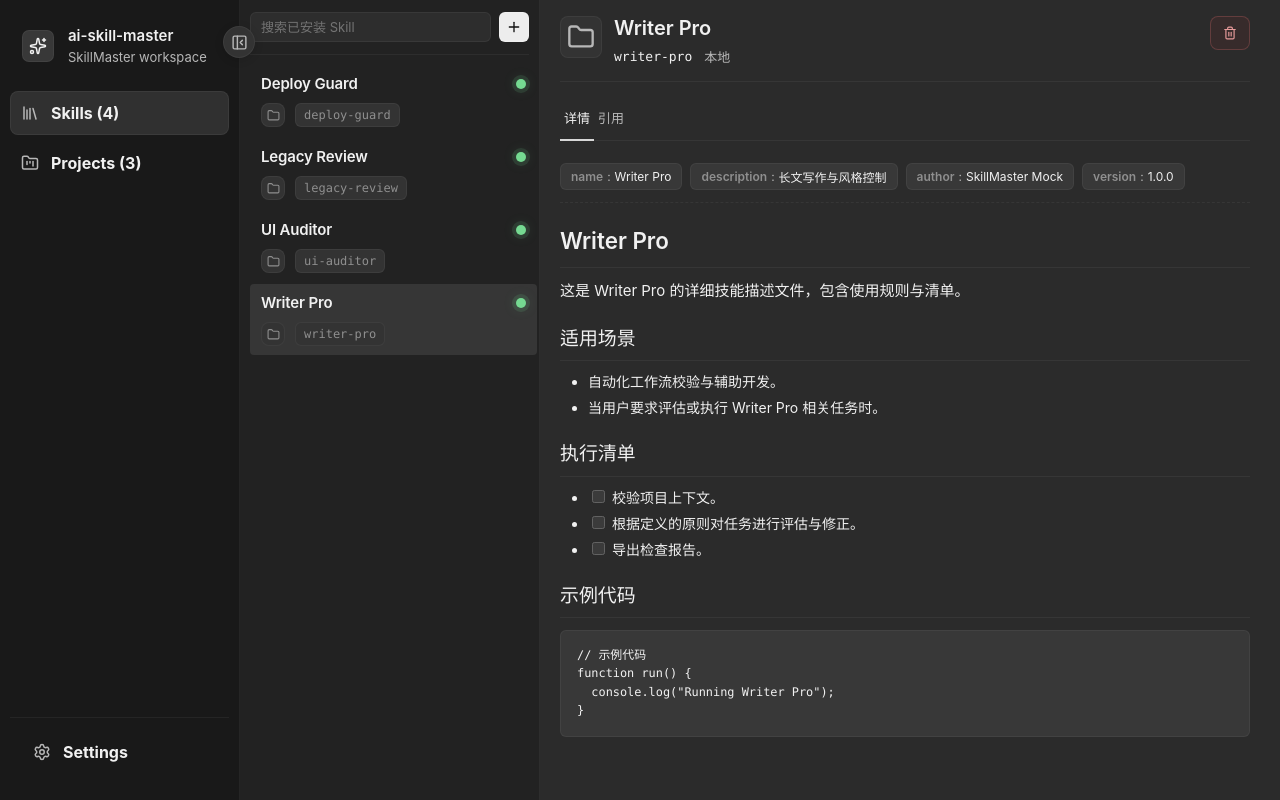
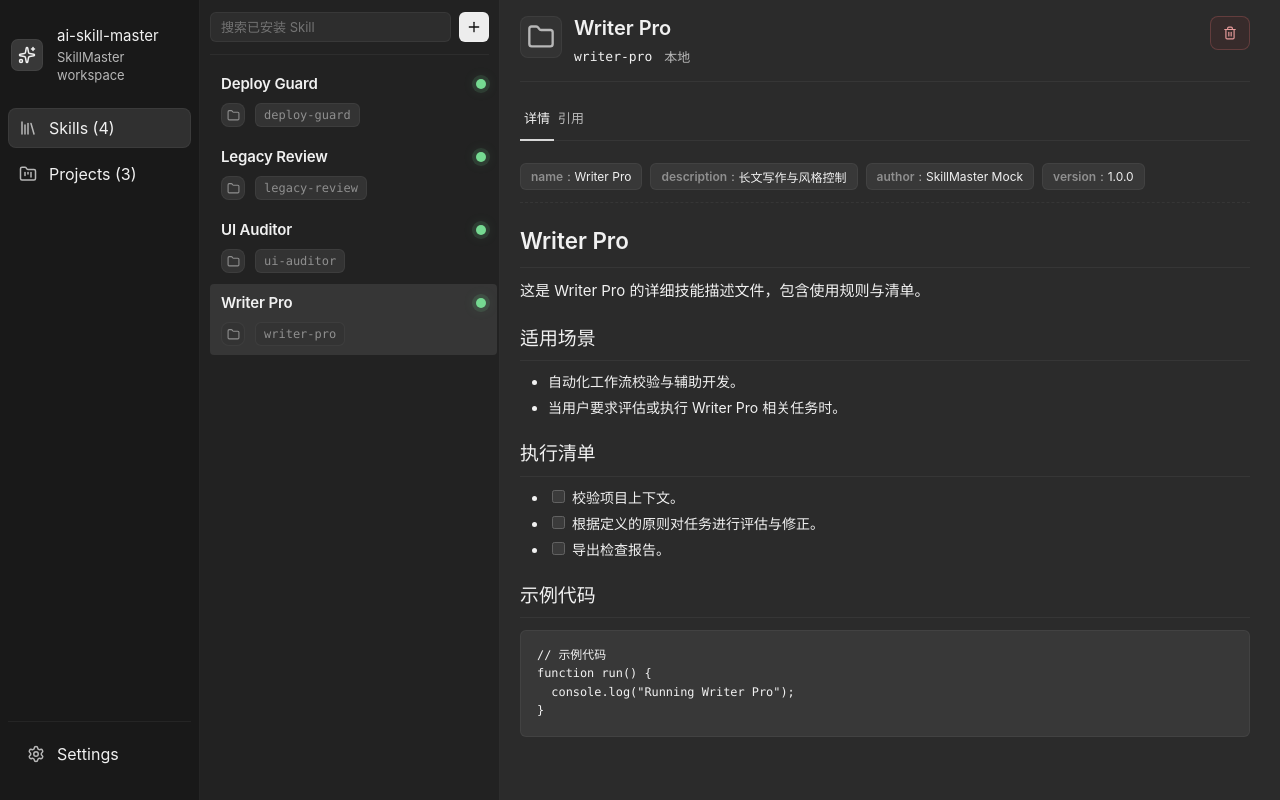
Before and after one commit to zacktian89/ai-skill-master, a Vue app: page / in a window 1280 px wide. Built offline with nearby package versions, Linux system fonts and the light colour scheme.

Commit message:
feat: implement core application shell with sidebar navigation and theming support

```diff
--- a/src/App.vue
+++ b/src/App.vue
@@ -23,6 +23,8 @@ const snapshot = ref<AppSnapshot | null>(null);
 const selectedSkillId = ref<string | null>(null);
 const selectedProjectId = ref<string | null>(null);
 const sidebarCollapsed = ref(false);
+const sidebarWidth = ref(200);
+const isDragging = ref(false);
 const themeMode = ref<ThemeMode>(readThemeMode());
 const loading = ref(true);
 const error = ref<string | null>(null);
@@ -78,10 +80,20 @@ onUnmounted(() => {
 </script>
 
 <template>
-  <div class="app-shell" :data-theme="themeMode" :class="{ 'app-shell--sidebar-collapsed': sidebarCollapsed }">
+  <div
+    class="app-shell"
+    :data-theme="themeMode"
+    :class="{
+      'app-shell--sidebar-collapsed': sidebarCollapsed,
+      'app-shell--dragging': isDragging
+    }"
+    :style="{ '--sidebar-width': `${sidebarCollapsed ? 54 : sidebarWidth}px` }"
+  >
     <Sidebar
       v-model:active-section="activeSection"
       v-model:collapsed="sidebarCollapsed"
+      v-model:sidebar-width="sidebarWidth"
+      v-model:is-dragging="isDragging"
       :snapshot="snapshot"
     />
 
--- a/src/components/Sidebar.vue
+++ b/src/components/Sidebar.vue
@@ -16,11 +16,15 @@ const props = defineProps<{
   activeSection: Section;
   collapsed: boolean;
   snapshot: AppSnapshot | null;
+  sidebarWidth: number;
+  isDragging: boolean;
 }>();
 
-defineEmits<{
+const emit = defineEmits<{
   "update:activeSection": [value: Section];
   "update:collapsed": [value: boolean];
+  "update:sidebarWidth": [value: number];
+  "update:isDragging": [value: boolean];
 }>();
 
 const workspaceState = computed(() => {
@@ -58,6 +62,40 @@ const navItems = computed(() => [
     icon: FolderKanban,
   },
 ]);
+
+const startResize = (e: MouseEvent) => {
+  e.preventDefault();
+  emit("update:isDragging", true);
+  const startX = e.clientX;
+  const startWidth = props.collapsed ? 54 : props.sidebarWidth;
+
+  const onMouseMove = (moveEvent: MouseEvent) => {
+    const deltaX = moveEvent.clientX - startX;
+    const nextWidth = startWidth + deltaX;
+
+    if (props.collapsed) {
+      if (nextWidth > 100) {
+        emit("update:collapsed", false);
+        emit("update:sidebarWidth", Math.max(150, nextWidth));
+      }
+    } else {
+      if (nextWidth < 120) {
+        emit("update:collapsed", true);
+      } else {
+        emit("update:sidebarWidth", Math.min(300, Math.max(150, nextWidth)));
+      }
+    }
+  };
+
+  const onMouseUp = () => {
+    emit("update:isDragging", false);
+    window.removeEventListener("mousemove", onMouseMove);
+    window.removeEventListener("mouseup", onMouseUp);
+  };
+
+  window.addEventListener("mousemove", onMouseMove);
+  window.addEventListener("mouseup", onMouseUp);
+};
 </script>
 
 <template>
@@ -74,17 +112,6 @@ const navItems = computed(() => [
       </div>
     </div>
 
-    <button
-      class="rail-collapse-button"
-      type="button"
-      :aria-label="collapsed ? '展开侧边栏' : '折叠侧边栏'"
-      :title="collapsed ? '展开侧边栏' : '折叠侧边栏'"
-      @click="$emit('update:collapsed', !collapsed)"
-    >
-      <PanelLeftOpen v-if="collapsed" :size="17" />
-      <PanelLeftClose v-else :size="17" />
-    </button>
-
     <nav class="rail-nav" aria-label="Primary">
       <button
         v-for="item in navItems"
@@ -93,7 +120,7 @@ const navItems = computed(() => [
         :class="{ active: activeSection === item.id }"
         :title="collapsed ? `${item.title} (${item.count})` : undefined"
         :aria-label="collapsed ? `${item.title} (${item.count})` : undefined"
-        @click="$emit('update:activeSection', item.id)"
+        @click="emit('update:activeSection', item.id)"
       >
         <component :is="item.icon" :size="18" />
         <span class="rail-nav-copy">
@@ -104,11 +131,22 @@ const navItems = computed(() => [
 
     <div class="rail-footer">
       <button
+        v-if="collapsed"
+        class="rail-nav-button rail-expand-button-narrow"
+        type="button"
+        aria-label="展开侧边栏"
+        title="展开侧边栏"
+        @click="emit('update:collapsed', false)"
+      >
+        <PanelLeftOpen :size="18" />
+      </button>
+
+      <button
         class="rail-nav-button rail-nav-button--footer"
         :class="{ active: activeSection === 'settings' }"
         :title="collapsed ? (workspaceState.title !== '链接状态正常' ? `Settings · ${workspaceState.title}` : 'Settings') : undefined"
         :aria-label="collapsed ? (workspaceState.title !== '链接状态正常' ? `Settings · ${workspaceState.title}` : 'Settings') : undefined"
-        @click="$emit('update:activeSection', 'settings')"
+        @click="emit('update:activeSection', 'settings')"
       >
         <Settings :size="18" />
         <span class="rail-nav-copy">
@@ -117,5 +155,8 @@ const navItems = computed(() => [
         </span>
       </button>
     </div>
+
+    <!-- Resize Handle -->
+    <div class="sidebar-resize-handle" @mousedown="startResize"></div>
   </aside>
 </template>
--- a/src/styles.css
+++ b/src/styles.css
@@ -157,16 +157,21 @@ summary:focus-visible {
 
 .app-shell {
   display: grid;
-  grid-template-columns: 240px minmax(0, 1fr);
+  grid-template-columns: var(--sidebar-width, 200px) minmax(0, 1fr);
   height: 100vh;
   background: var(--bg-app);
   color: var(--text-primary);
   overflow: hidden;
   min-width: 960px;
+  transition: grid-template-columns 0.2s cubic-bezier(0.4, 0, 0.2, 1);
+}
+
+.app-shell.app-shell--dragging {
+  transition: none;
 }
 
 .app-shell.app-shell--sidebar-collapsed {
-  grid-template-columns: 76px minmax(0, 1fr);
+  grid-template-columns: 54px minmax(0, 1fr);
 }
 
 .sidebar-rail {
@@ -174,7 +179,7 @@ summary:focus-visible {
   flex-direction: column;
   gap: 18px;
   min-width: 0;
-  padding: 18px 10px 14px;
+  padding: 18px 8px 14px;
   background: var(--bg-sidebar);
   border-right: 1px solid var(--border-default);
   overflow: visible;
@@ -182,9 +187,6 @@ summary:focus-visible {
 }
 
 .sidebar-rail--collapsed {
-  align-items: center;
-  gap: 18px;
-  padding: 24px 10px 16px;
   overflow: visible;
 }
 
@@ -192,14 +194,7 @@ summary:focus-visible {
   display: flex;
   align-items: center;
   gap: 14px;
-  padding: 8px 12px 6px;
-}
-
-.sidebar-rail--collapsed .rail-brand {
-  display: grid;
-  justify-items: center;
-  gap: 10px;
-  padding: 0;
+  padding: 8px 3px 6px;
 }
 
 .rail-brand-mark {
@@ -220,7 +215,7 @@ summary:focus-visible {
 
 .rail-brand-copy strong {
   font-size: 15px;
-  font-weight: 640;
+  font-weight: 400;
   letter-spacing: 0;
 }
 
@@ -230,36 +225,6 @@ summary:focus-visible {
   color: var(--text-secondary);
   font-size: 13px;
   line-height: 1.35;
-}
-
-.rail-collapse-button {
-  position: absolute;
-  top: 26px;
-  right: -16px;
-  z-index: 100;
-  display: inline-grid;
-  place-items: center;
-  width: 32px;
-  height: 32px;
-  border: 1px solid var(--border-default);
-  border-radius: 50%;
-  background: var(--bg-panel-muted);
-  color: var(--text-secondary);
-  cursor: pointer;
-  box-shadow: 0 2px 8px rgba(0, 0, 0, 0.15);
-  transition: transform 0.2s ease, background-color 0.2s ease, border-color 0.2s ease, box-shadow 0.2s ease;
-}
-
-.sidebar-rail--collapsed .rail-collapse-button {
-  top: 24px;
-}
-
-.rail-collapse-button:hover {
-  border-color: var(--border-focus);
-  background: var(--bg-hover);
-  color: var(--text-primary);
-  transform: scale(1.05);
-  box-shadow: 0 4px 12px rgba(0, 0, 0, 0.25);
 }
 
 .rail-brand-copy,
@@ -277,10 +242,9 @@ summary:focus-visible {
   overflow-wrap: anywhere;
 }
 
-.rail-brand-copy strong {
-  font-size: 15px;
-  font-weight: 640;
-  letter-spacing: 0;
+.rail-brand-copy strong,
+.rail-nav-copy strong {
+  font-weight: 400;
 }
 
 .rail-brand-copy small,
@@ -306,7 +270,7 @@ summary:focus-visible {
   align-items: center;
   gap: 12px;
   width: 100%;
-  min-height: 44px;
+  min-height: 40px;
   padding: 8px 10px;
   border: 1px solid transparent;
   border-radius: 8px;
@@ -314,14 +278,6 @@ summary:focus-visible {
   color: var(--text-primary);
   text-align: left;
   cursor: pointer;
-}
-
-.sidebar-rail--collapsed .rail-nav-button {
-  justify-content: center;
-  width: 48px;
-  min-height: 48px;
-  padding: 0;
-  border-radius: 8px;
 }
 
 .rail-nav-button svg {
@@ -350,17 +306,49 @@ summary:focus-visible {
 
 .rail-footer {
   margin-top: auto;
-  padding: 12px;
+  padding: 12px 8px;
   border-top: 1px solid var(--border-default);
+  display: flex;
+  flex-direction: column;
+  gap: 8px;
 }
 
 .sidebar-rail--collapsed .rail-footer {
   width: 100%;
   padding: 12px 0 0;
+  display: flex;
+  flex-direction: column;
+  align-items: center;
+  gap: 8px;
 }
 
 .rail-nav-button--footer {
-  min-height: 44px;
+  min-height: 40px;
+}
+
+.sidebar-resize-handle {
+  position: absolute;
+  top: 0;
+  right: -3px;
+  width: 6px;
+  height: 100%;
+  cursor: col-resize;
+  z-index: 100;
+}
+
+.sidebar-resize-handle::after {
+  content: "";
+  position: absolute;
+  top: 0;
+  left: 2px;
+  width: 2px;
+  height: 100%;
+  background-color: transparent;
+  transition: background-color 0.2s ease;
+}
+
+.sidebar-resize-handle:hover::after {
+  background-color: var(--border-focus);
 }
 
 .workspace-shell {
```
